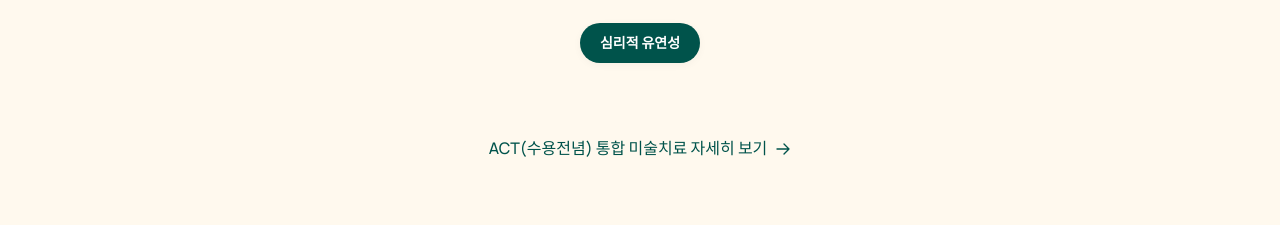
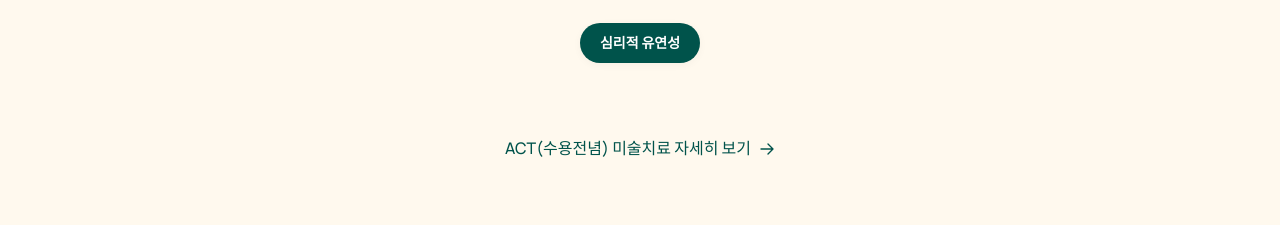
Before and after one commit to act-art-center/actartcenter.com, a Next.js app: page / in a window 1280 px wide. Shown: the part 5080-5305 px from the top of the page. Built offline with nearby package versions, Linux system fonts and the light colour scheme.

Commit message:
fix(home): simplify ACT art therapy link

```diff
--- a/src/components/sections/ActApproach.tsx
+++ b/src/components/sections/ActApproach.tsx
@@ -121,7 +121,7 @@ export function ActApproach() {
             href="/act-approach"
             className="inline-flex items-center gap-2 text-primary-500 font-medium hover:text-primary-600 transition-colors"
           >
-            ACT(수용전념) 통합 미술치료 자세히 보기
+            ACT(수용전념) 미술치료 자세히 보기
             <svg className="w-4 h-4" fill="none" viewBox="0 0 24 24" stroke="currentColor" strokeWidth={2}>
               <path strokeLinecap="round" strokeLinejoin="round" d="M13.5 4.5 21 12m0 0-7.5 7.5M21 12H3" />
             </svg>
```
